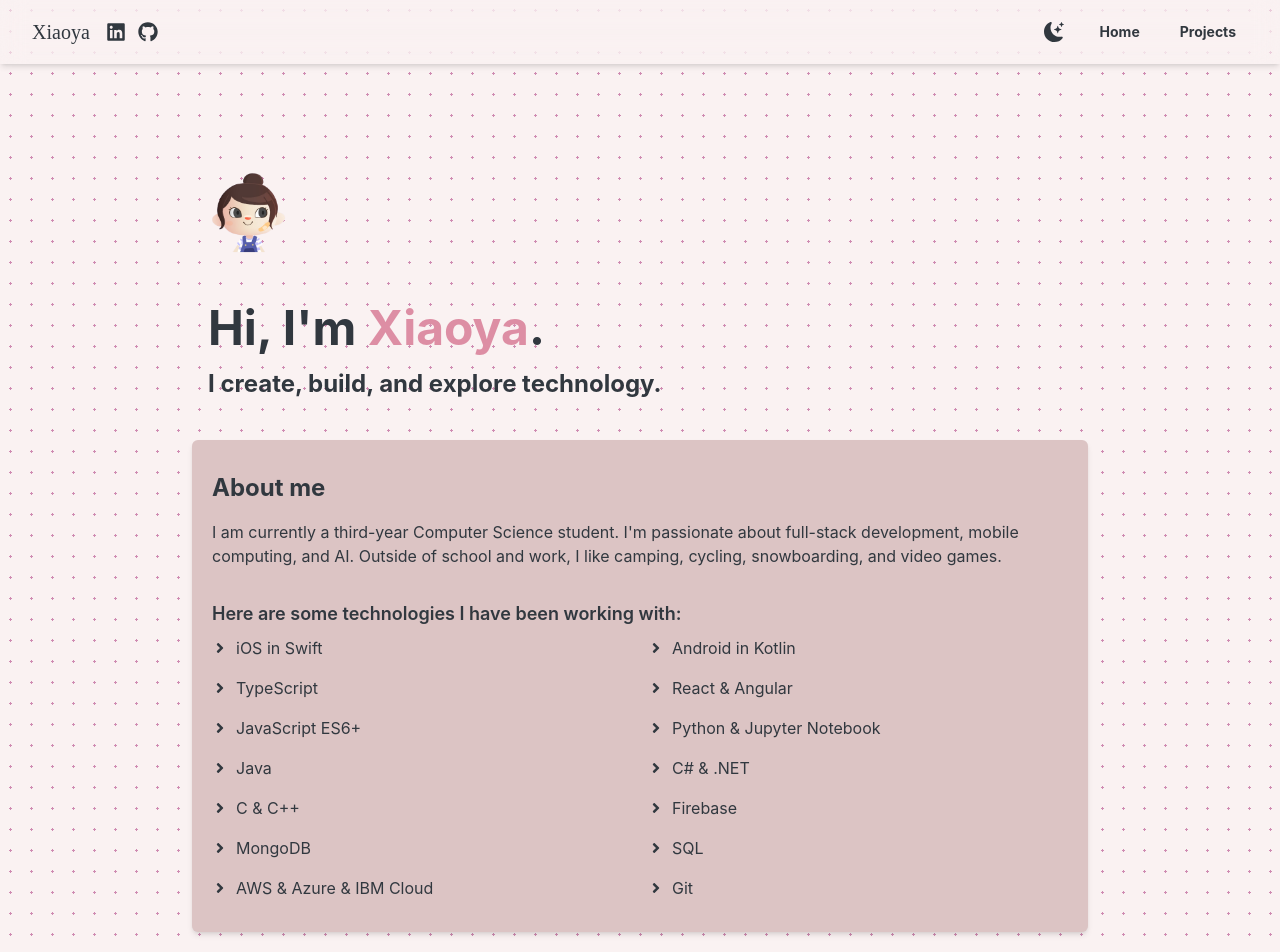
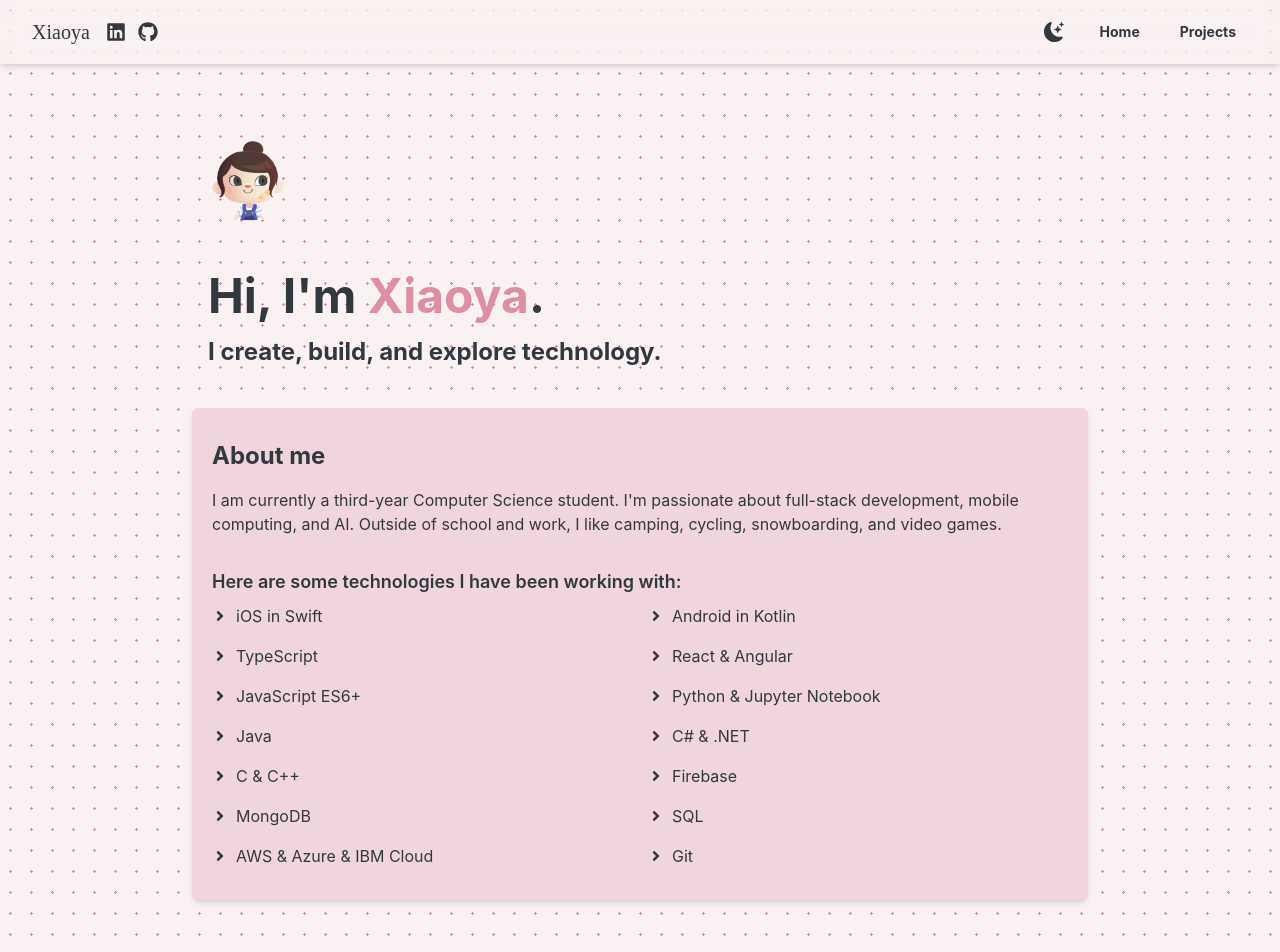
Before and after one commit to xiaoyazz/xiaoya-v2, a React (Create React App) app: page / in a window 1280 px wide. Shown: the top 952 px of the page. Built offline with nearby package versions, Linux system fonts and the light colour scheme; what tailwindcss-animated would draw is missing.

Commit message:
Update color on landing and about section

```diff
--- a/src/components/AboutSection.js
+++ b/src/components/AboutSection.js
@@ -3,7 +3,7 @@ import { FaAngleRight } from 'react-icons/fa';
 const AboutSection = () => {
     return (
 
-        <div className="text-left mt-10 mb-16 pt-8 pb-8 px-5 max-w-4xl mx-auto shadow-md rounded-md bg-[#dcc4c4] bg-opacity-100 dark:bg-opacity-5 dark:shadow-gray-950">
+        <div className="text-left mt-10 mb-16 pt-8 pb-8 px-5 max-w-4xl mx-auto shadow-md rounded-md bg-[#f0d5dd] bg-opacity-100 dark:bg-opacity-5 dark:shadow-gray-950">
             <h2 className="text-2xl font-bold mb-4 dark:text-[#3bba9c]">About me</h2>
             <p className="mb-8">
                 I am currently a third-year Computer Science student.
--- a/src/components/LandingSection.js
+++ b/src/components/LandingSection.js
@@ -5,7 +5,7 @@ import Deco0 from '../assets/deco0.png'
 
 const LandingPage = () => {
     return (
-        <div className="text-left mt-48 px-4 max-w-4xl mx-auto relative">
+        <div className="text-left mt-40 px-4 max-w-4xl mx-auto relative">
             {/* Fixed Blurred Background */}
             {/* <div
                 className="fixed inset-0 bg-indigo-700 blur-[700px] z-[-1]"
```
